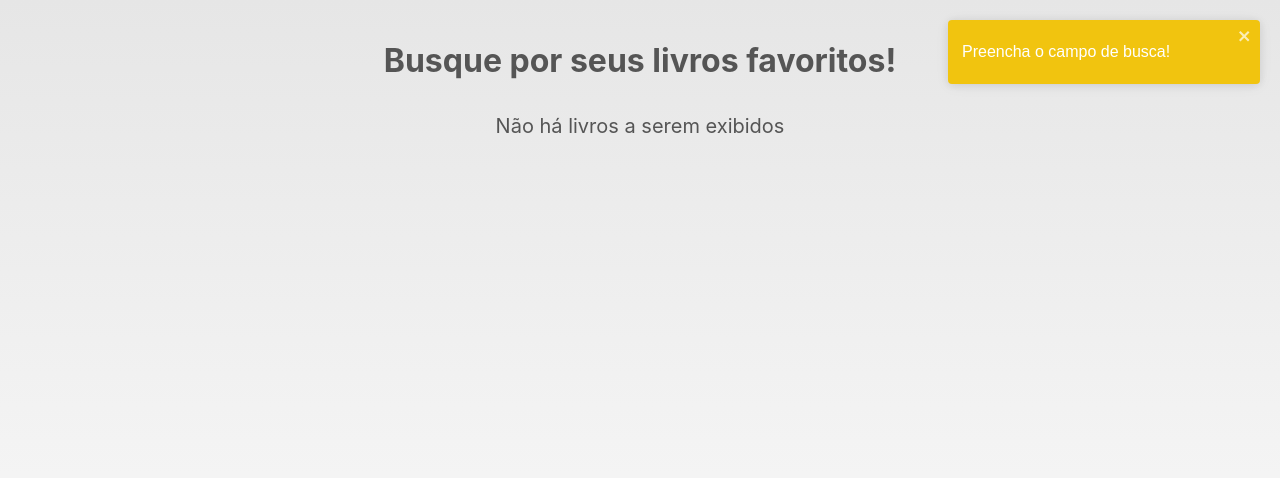
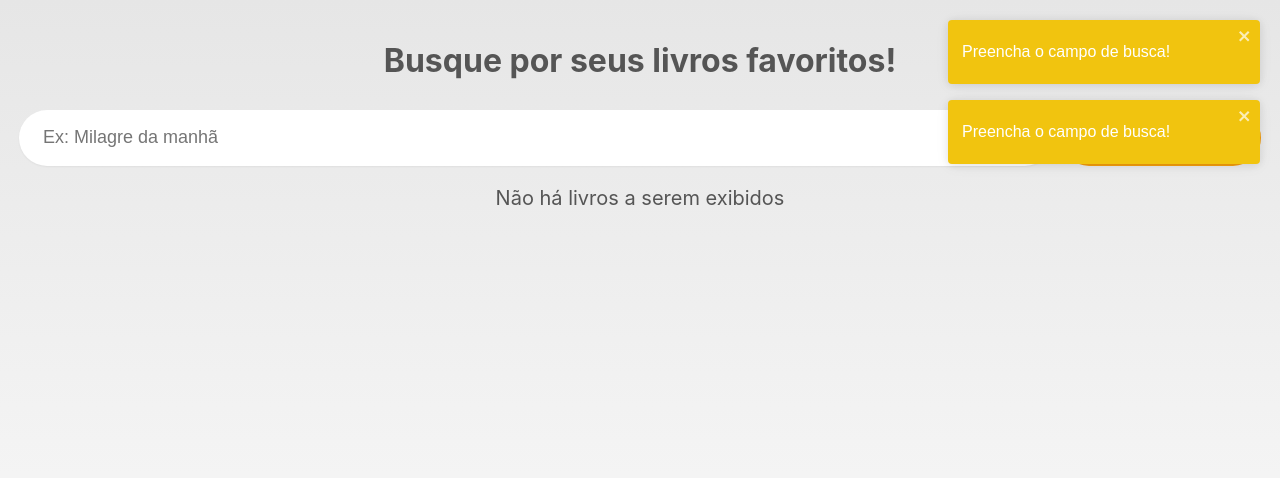
Before and after one commit to antoniofulg/google-library, a React (Create React App) app: page / in a window 1280 px wide. Shown: the top 478 px of the page. Built offline with nearby package versions, Linux system fonts and the light colour scheme.

Commit message:
feature: added favorites mode

```diff
--- a/src/components/cards/CardsList/index.jsx
+++ b/src/components/cards/CardsList/index.jsx
@@ -7,7 +7,7 @@ import BookDetailModal from '../../modals/BookDetail'
 import { CardsListDiv, SearchInfo } from './styles'
 
 const CardsList = (props) => {
-  const { books, meta, getByPage } = props
+  const { books, meta, getByPage, favoritesMode } = props
   const [modalIsOpen, setIsOpen] = useState(false)
   const [selectedBook, setSelectedBook] = useState({})
 
@@ -28,7 +28,17 @@ const CardsList = (props) => {
   }
 
   const getResultsInfo = (meta) => {
-    return `${meta.totalItems} livros encontrados`
+    if (favoritesMode) {
+      if (books?.length > 1) {
+        return `${books?.length} livros adicionado aos favoritos`
+      }
+      if (books?.length) return '1 livro adicionado aos favoritos'
+      return 'Nenhum livro adicionado aos favoritos'
+    }
+    if (meta.totalItems > 1) {
+      return `${meta.totalItems} livros encontrados`
+    }
+    return '1 livro encontrado'
   }
 
   const Modal = (item) => {
@@ -62,9 +72,13 @@ const CardsList = (props) => {
           {selectedBook.id && modalIsOpen ? Modal(selectedBook) : <></>}
         </CardsListDiv>
       </Row>
-      <Row>
-        <Pagination meta={meta} getByPage={getByPage}></Pagination>
-      </Row>
+      {!favoritesMode ? (
+        <Row>
+          <Pagination meta={meta} getByPage={getByPage}></Pagination>
+        </Row>
+      ) : (
+        <></>
+      )}
     </>
   )
 }
@@ -73,6 +87,7 @@ CardsList.propTypes = {
   books: PropTypes.array,
   meta: PropTypes.object,
   getByPage: PropTypes.func,
+  favoritesMode: PropTypes.bool,
 }
 
 export default CardsList
--- a/src/pages/Home/index.jsx
+++ b/src/pages/Home/index.jsx
@@ -4,18 +4,29 @@ import 'react-toastify/dist/ReactToastify.css'
 import HomeLayout from '../../components/layouts/HomeLayout'
 import SearchBar from '../../components/search-bars/SearchBar'
 import CardsList from '../../components/cards/CardsList'
-import { PageInfo } from './styles'
+import { ToggleButton, PageInfo } from './styles'
 import { findBooks } from '../../services/book'
+import { findFavoriteBooks } from '../../utils/local-storage'
 
 const Home = () => {
   const [searchTerm, setSearchTerm] = useState('')
   const [books, setBooks] = useState([])
   const [meta, setMeta] = useState({})
+  const [favorites, setFavorites] = useState(false)
   const [loading, setLoading] = useState(false)
 
   useEffect(() => {
     getBooks(searchTerm)
   }, [searchTerm])
+
+  useEffect(() => {
+    if (favorites) setupFavoritesBooks()
+    else setupBooksSearch()
+  }, [favorites])
+
+  const toggleFavorites = () => {
+    setFavorites(!favorites)
+  }
 
   const getBySearchTerm = (search) => {
     setSearchTerm(search)
@@ -23,6 +34,15 @@ const Home = () => {
 
   const getByPage = (startIndex) => {
     getBooks(searchTerm, startIndex)
+  }
+
+  const setupBooksSearch = async () => {
+    getBooks(searchTerm)
+  }
+
+  const setupFavoritesBooks = async () => {
+    const items = findFavoriteBooks()
+    setBooks(items)
   }
 
   const getBooks = async (q, startIndex = 0, maxResults = 8) => {
@@ -55,7 +75,12 @@ const Home = () => {
   const showCardList = () => {
     if (meta.totalItems > 0) {
       return (
-        <CardsList books={books} getByPage={getByPage} meta={meta}></CardsList>
+        <CardsList
+          books={books}
+          getByPage={getByPage}
+          favoritesMode={favorites}
+          meta={meta}
+        ></CardsList>
       )
     }
     return <PageInfo>Não há livros a serem exibidos</PageInfo>
@@ -65,11 +90,21 @@ const Home = () => {
     <HomeLayout
       title='Busque por seus livros favoritos!'
       loading={loading}
-      header={
+      searchBar={
         <SearchBar
           getBySearchTerm={getBySearchTerm}
           placeholder='Ex: Milagre da manhã'
+          disabled={favorites}
         ></SearchBar>
+      }
+      favButton={
+        <ToggleButton
+          type='button'
+          favorites={favorites}
+          onClick={() => toggleFavorites()}
+        >
+          {favorites ? 'Buscar livros' : 'Mostrar favoritos'}
+        </ToggleButton>
       }
       body={showCardList()}
     ></HomeLayout>
--- a/src/pages/Home/styles.js
+++ b/src/pages/Home/styles.js
@@ -5,3 +5,19 @@ export const PageInfo = styled.p`
   text-align: center;
   color: #555;
 `
+
+export const ToggleButton = styled.button`
+  height: 3.5rem;
+  border-radius: 1.75rem;
+  width: 100%;
+  font-size: 1rem;
+  font-weight: 600;
+  cursor: pointer;
+  transition: 0.3s;
+  border: none;
+  color: white;
+  background-color: ${(props) => (props.favorites ? '#3b82f6' : '#f59e0b')};
+  &:hover {
+    background-color: ${(props) => (props.favorites ? '#2563eb' : '#d97706')};
+  }
+`
```
